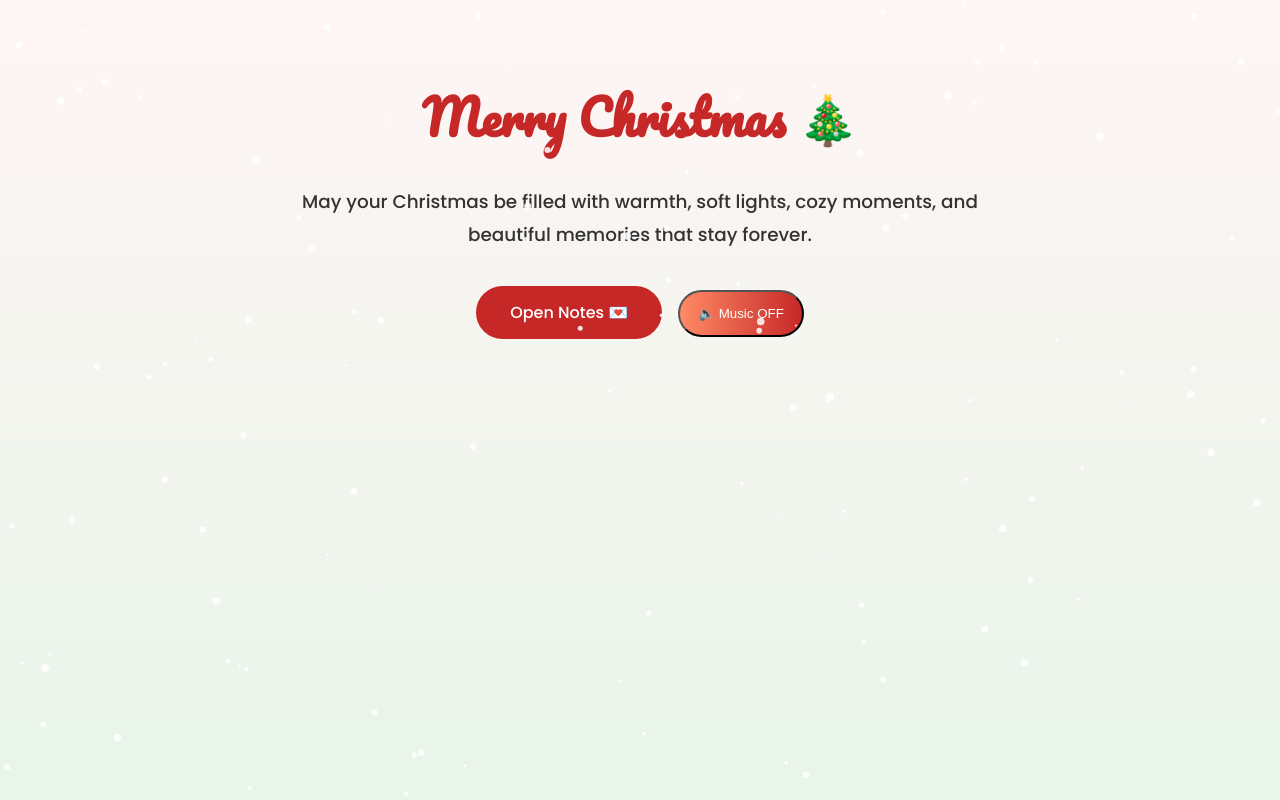
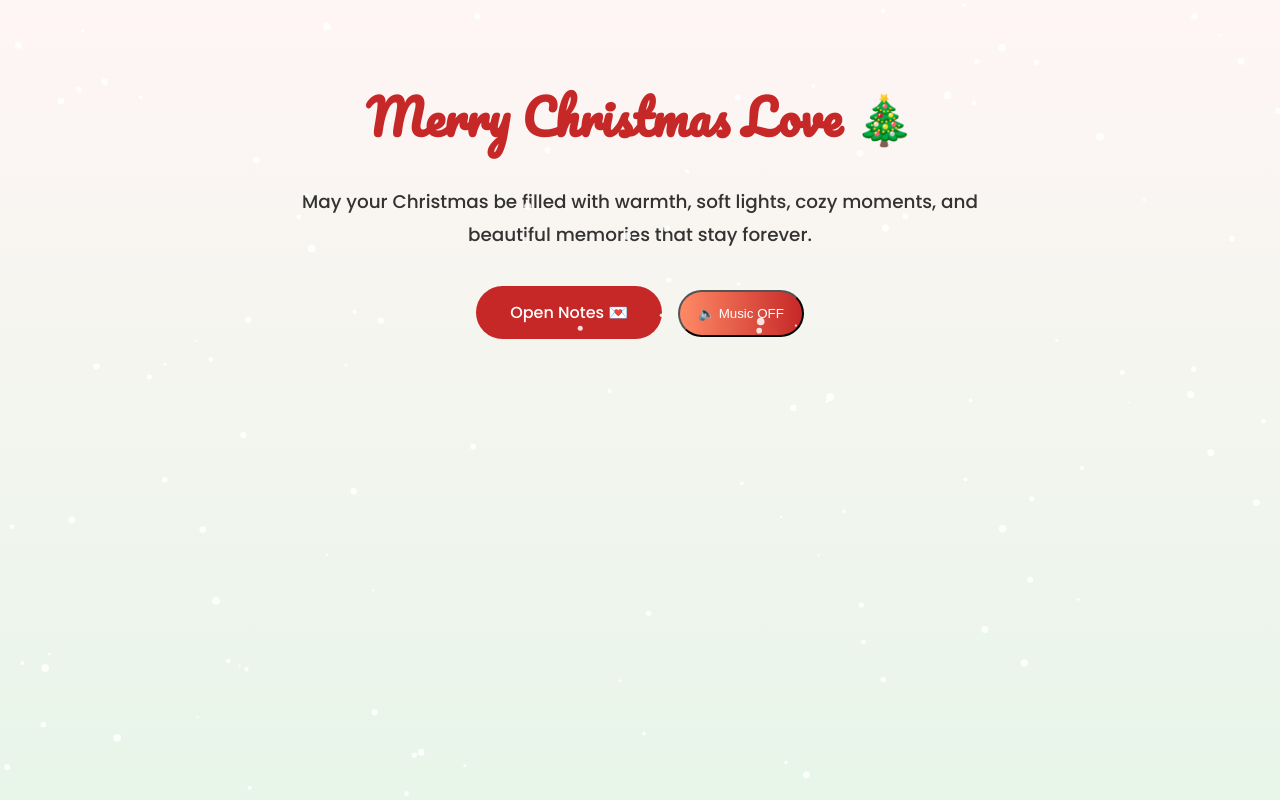
Before and after one commit to Harshelar/For_my_LOVE, a plain HTML site: page index.html in a window 1280 px wide. Drawn offline with Linux system fonts and the light colour scheme.

Commit message:
Update index.html

```diff
--- a/index.html
+++ b/index.html
@@ -3,12 +3,12 @@
 <head>
   <meta charset="UTF-8" />
   <meta name="viewport" content="width=device-width, initial-scale=1.0"/>
-  <title>Merry Christmas 🎄</title>
+  <title>Merry Christmas Love 🎄</title>
   <link rel="stylesheet" href="style.css" />
 </head>
 <body>
   <div class="container">
-    <h1>Merry Christmas 🎄</h1>
+    <h1>Merry Christmas Love 🎄</h1>
     <p>
       May your Christmas be filled with warmth, soft lights, cozy moments,
       and beautiful memories that stay forever.
```
